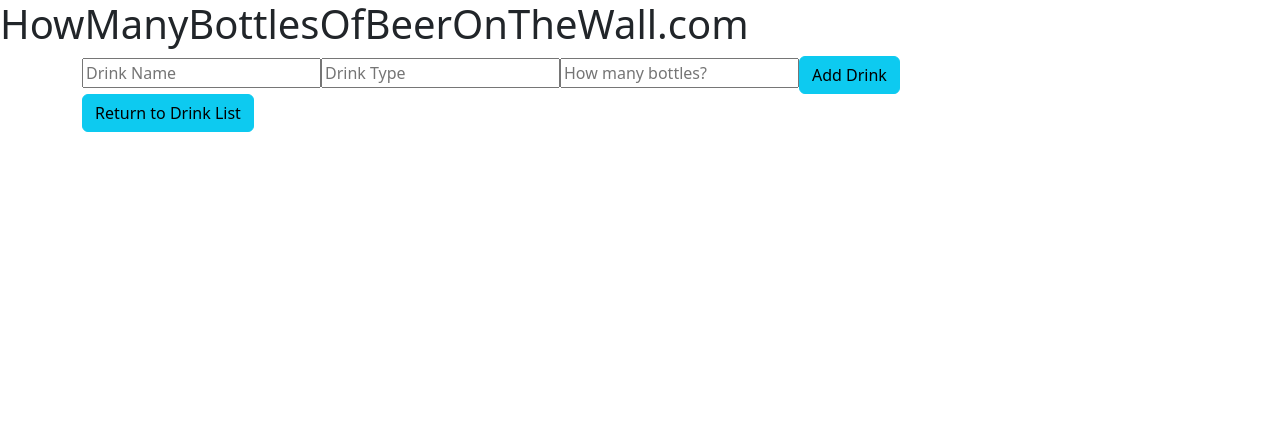
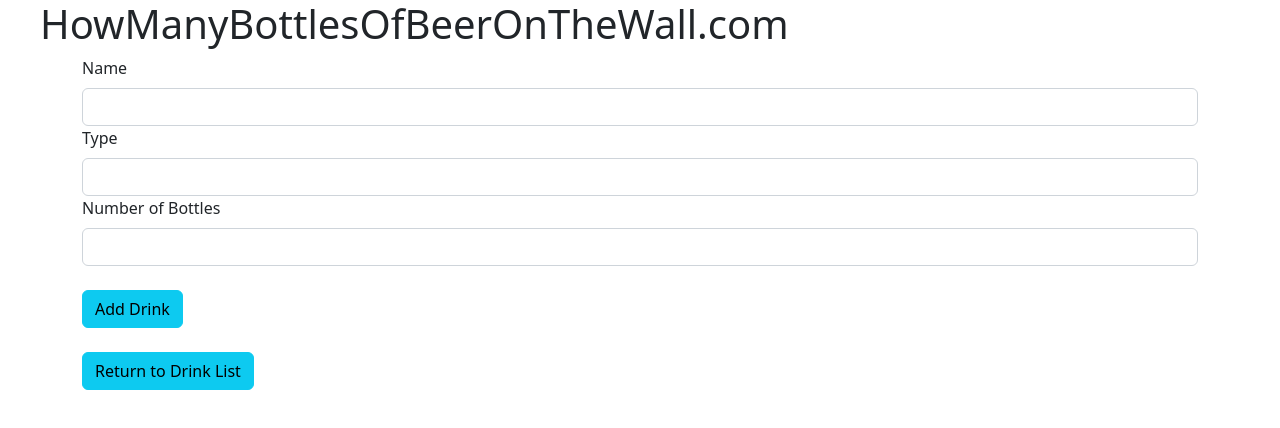
Before and after one commit to Di-Falco/code-review-13, a React (Create React App) app: page / in a window 1280 px wide. Both pictures are taken after a click on the button "Add Drink". Shown: the top 428 px of the page. Built offline with nearby package versions, Linux system fonts and the light colour scheme.

Commit message:
update form style

```diff
--- a/src/components/Beer.js
+++ b/src/components/Beer.js
@@ -11,7 +11,6 @@ function Beer(props) {
       <Button onClick={() => props.whenBeerClicked(props.id)} variant="info">{props.name}</Button>
       <Dropdown.Toggle split variant="dark" id="dropdown-split-basic" />
       <Dropdown.Menu>
-        <Dropdown.Item>Edit Drink</Dropdown.Item>
         <Dropdown.Item>Delete Drink</Dropdown.Item>
       </Dropdown.Menu>
     </Dropdown>
--- a/src/components/BeerControl.js
+++ b/src/components/BeerControl.js
@@ -1,6 +1,5 @@
 import React from "react";
 import NewBeerForm from "./NewBeerForm";
-import EditBeerForm from "./EditBeerForm";
 import BeerList from "./BeerList";
 import BeerDetail from "./BeerDetail";
 import Button from "react-bootstrap/Button";
@@ -22,8 +21,7 @@ class BeerControl extends React.Component {
       .filter(beer => beer.id !== this.state.selectedBeer.id)
       .concat(beerToEdit);
     this.setState({
-      mainBeerList: editedMainBeerList,
-      editing: true
+      mainBeerList: editedMainBeerList
     });
   }
 
@@ -51,12 +49,7 @@ class BeerControl extends React.Component {
   }
 
   handleClick = () => {
-    if (this.state.editing) {
-      this.setState({
-        editing: false,
-        selectedBeer: null
-      });
-    } else if (this.state.selectedBeer != null) {
+    if (this.state.selectedBeer != null) {
       this.setState({
         formVisibleOnPage: false,
         selectedBeer: null
@@ -71,10 +64,7 @@ class BeerControl extends React.Component {
   render() {
     let currentlyVisibleState = null;
     let buttonText = null;
-    if (this.state.editing) {
-      currentlyVisibleState = <EditBeerForm beer = {this.state.selectedBeer} />;
-      buttonText = "Return to Drink List";
-    } else if (this.state.selectedBeer != null) {
+     if (this.state.selectedBeer != null) {
       currentlyVisibleState = <BeerDetail beer = {this.state.selectedBeer}
         onClickingDelete = {this.handleDeletingBeer}
         onEditBeer = {this.handleEditingBeerInList} />;
--- a/src/components/BeerDetail.js
+++ b/src/components/BeerDetail.js
@@ -8,7 +8,7 @@ function BeerDetail(props) {
 
   function handleEditBeer(event){
     event.preventDefault();
-    props.onEditBeer({name: beer.name, type: beer.type, bottles: beer.bottles-1, id: beer.id})
+    props.onEditBeer({name: beer.name, type: beer.type, bottles: beer.bottles-1, id: beer.id});
   }
 
   return (
--- a/src/components/EditBeerForm.js
+++ /dev/null
@@ -1,18 +0,0 @@
-import React from "react";
-import PropTypes from "prop-types";
-
-function EditBeerForm(props) {
-  const { beer } = props;
-
-  return (
-    <React.Fragment>
-      <h1>{beer.bottles - 1} bottles of {beer.type} on the wall</h1>
-    </React.Fragment>
-  );
-}
-
-EditBeerForm.propTypes = {
-  beer: PropTypes.object
-}
-
-export default EditBeerForm;
--- a/src/components/Header.js
+++ b/src/components/Header.js
@@ -2,7 +2,7 @@ import React from "react";
 
 function Header() {
   return (
-    <h1>HowManyBottlesOfBeerOnTheWall.com</h1>
+    <h1>&emsp;HowManyBottlesOfBeerOnTheWall.com&emsp;</h1>
   );
 }
 
--- a/src/components/NewBeerForm.js
+++ b/src/components/NewBeerForm.js
@@ -2,6 +2,7 @@ import React from "react";
 import { v4 } from "uuid";
 import PropTypes from "prop-types";
 import Button from "react-bootstrap/Button";
+import { Form } from "react-bootstrap";
 
 function NewBeerForm(props) {
 
@@ -17,21 +18,23 @@ function NewBeerForm(props) {
 
   return (
     <React.Fragment>
-    <form onSubmit={handleNewBeerFormSubmission}>
-      <input
-        type="text"
-        name="name"
-        placeholder="Drink Name" />
-      <input
-        type="text"
-        name="type"
-        placeholder="Drink Type" />
-      <input
-        type="text"
-        name="quantity"
-        placeholder="How many bottles?" />
+    <Form onSubmit={handleNewBeerFormSubmission}>
+      <Form.Group>
+        <Form.Label>Name</Form.Label>
+        <Form.Control type="text" id="name" />
+      </Form.Group>
+      <Form.Group>
+        <Form.Label>Type</Form.Label>
+        <Form.Control type="text" id="type" />
+      </Form.Group>
+      <Form.Group>
+        <Form.Label>Number of Bottles</Form.Label>
+        <Form.Control type="number" id="quantity"></Form.Control>
+      </Form.Group>
+      <br />
       <Button type="submit" variant="info">Add Drink</Button>
-    </form>
+    </Form>
+    <br />
   </React.Fragment>
   );
 }
--- a/src/index.css
+++ b/src/index.css
@@ -11,3 +11,7 @@ code {
   font-family: source-code-pro, Menlo, Monaco, Consolas, 'Courier New',
     monospace;
 }
+
+body {
+  padding-bottom: 5%;
+}
```
